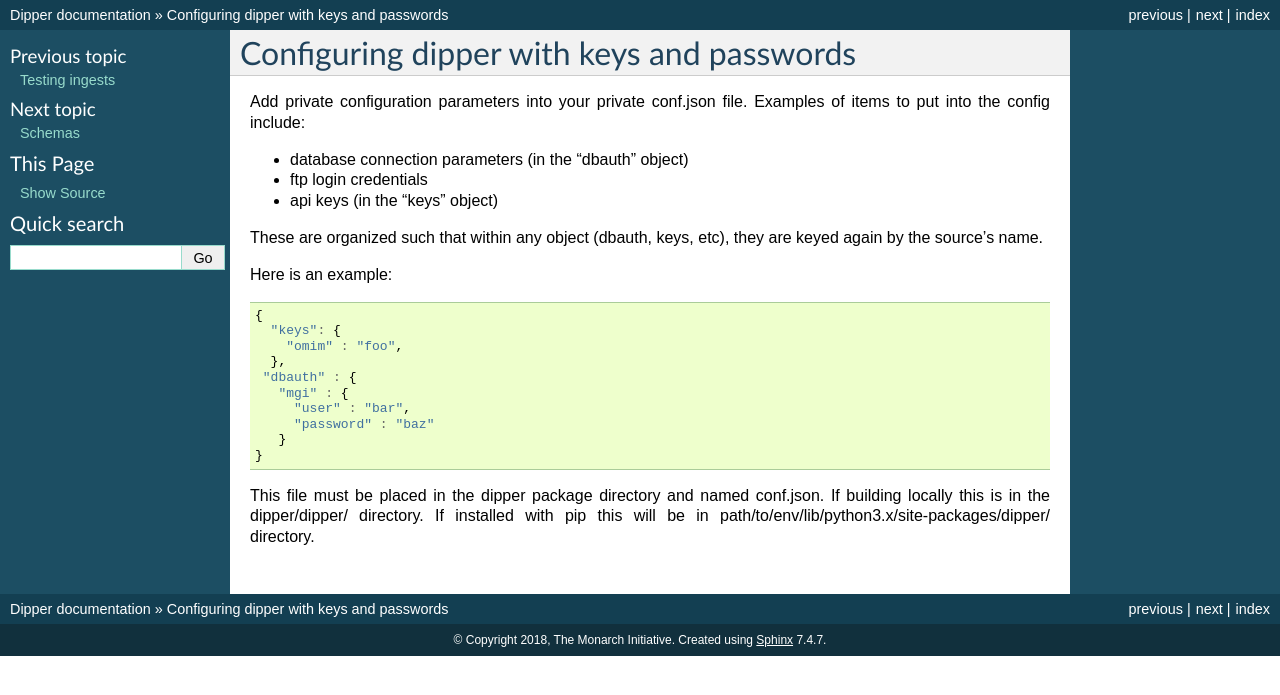
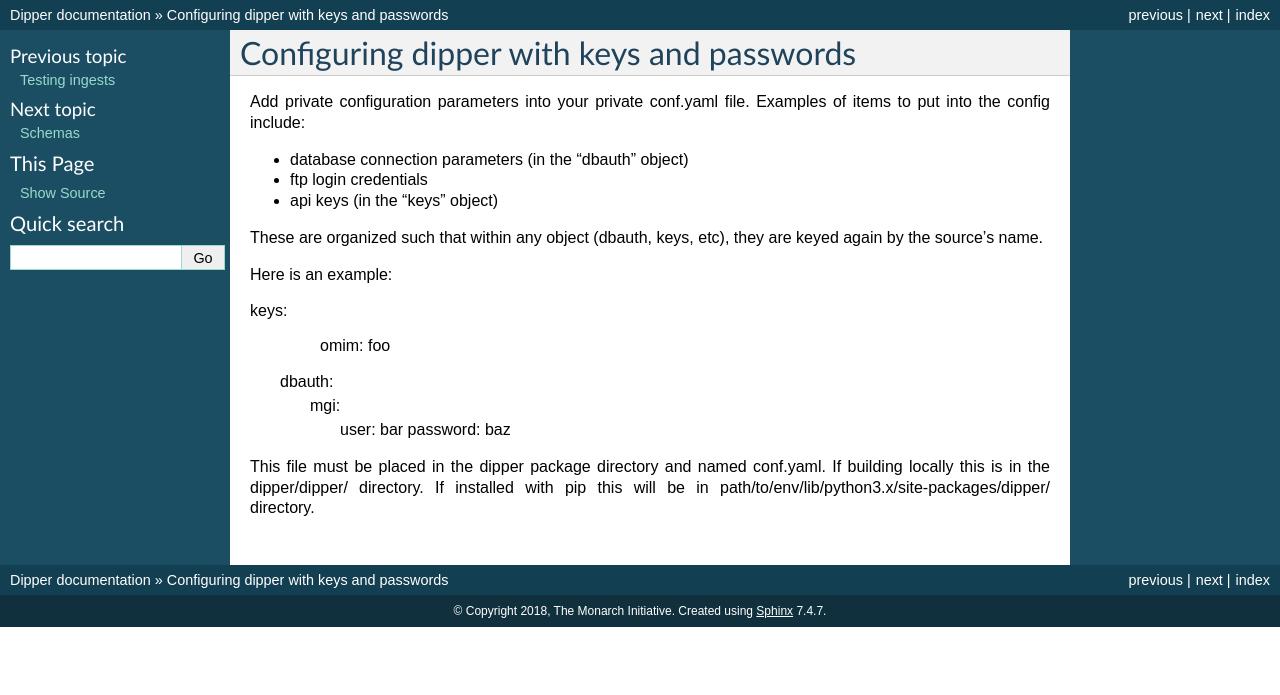
Before and after one commit to monarch-initiative/dipper, a Sphinx documentation site: the page built from docs/configuration.rst, in a window 1280 px wide. Shown: the top 695 px of the page. Built offline with Sphinx 7.4.7, drawn with Linux system fonts in a browser that asks for light colours; pages that are not in the unit, such as notebooks, are missing from menus.

Commit message:
updated docs to reflect how config files work now
conf.json is now conf.yaml

```diff
--- a/docs/configuration.rst
+++ b/docs/configuration.rst
@@ -3,7 +3,7 @@
 Configuring dipper with keys and passwords
 ==========================================
 
-Add private configuration parameters into your private conf.json file.
+Add private configuration parameters into your private conf.yaml file.
 Examples of items to put into the config include:
 
 * database connection parameters (in the "dbauth" object)
@@ -15,19 +15,15 @@ they are keyed again by the source's name.
 
 Here is an example:
 
-.. code-block:: javascript
+.. code-block::yaml
 
-   {
-     "keys": {
-       "omim" : "foo",
-     },
-    "dbauth" : {
-      "mgi" : {
-        "user" : "bar",
-        "password" : "baz"
-      }
-   }
+keys:
+	omim: foo
+  dbauth:
+      mgi:
+        user: bar
+        password: baz
 
-This file must be placed in the dipper package directory and named conf.json.
+This file must be placed in the dipper package directory and named conf.yaml.
 If building locally this is in the dipper/dipper/ directory.  If installed with pip
 this will be in path/to/env/lib/python3.x/site-packages/dipper/ directory.
```
